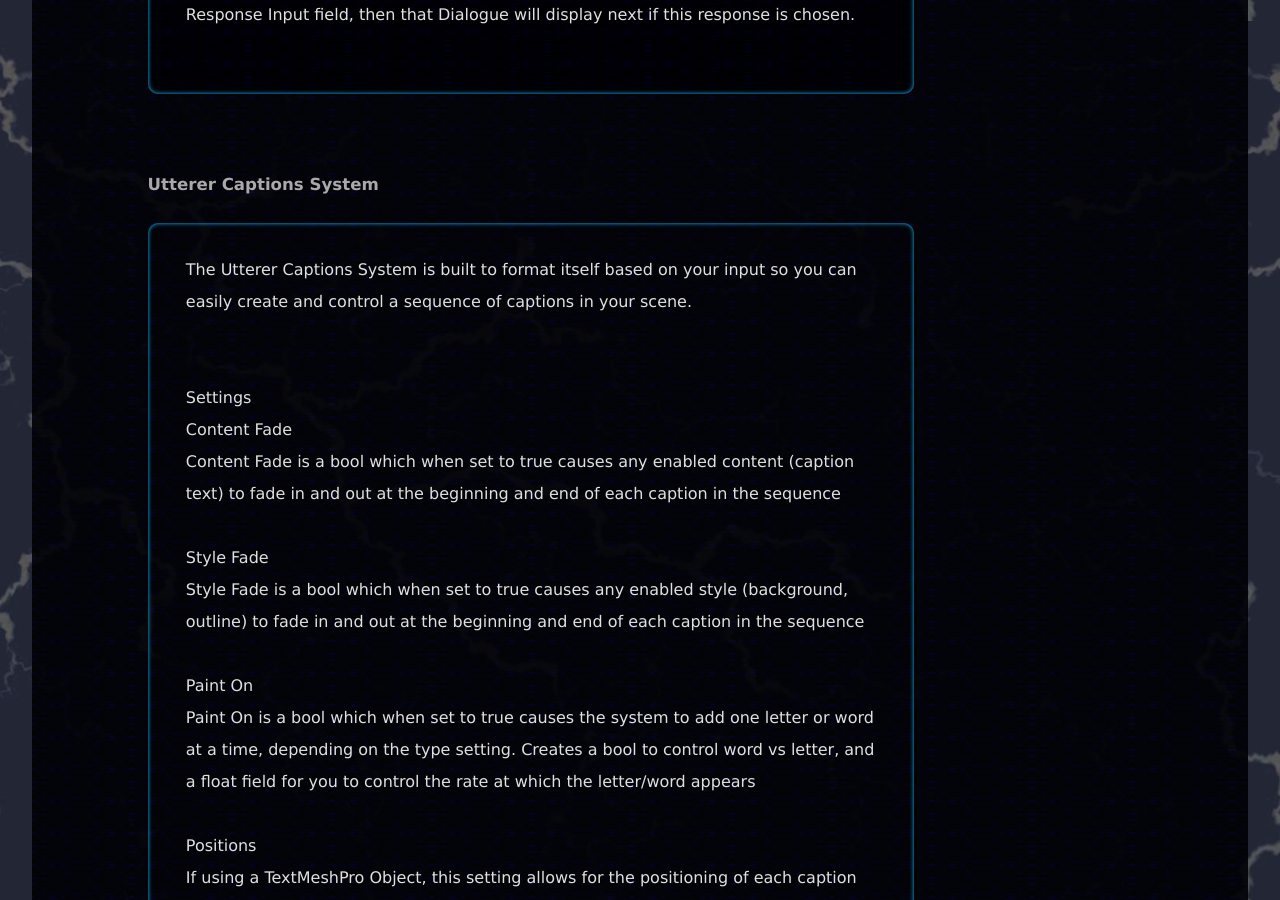
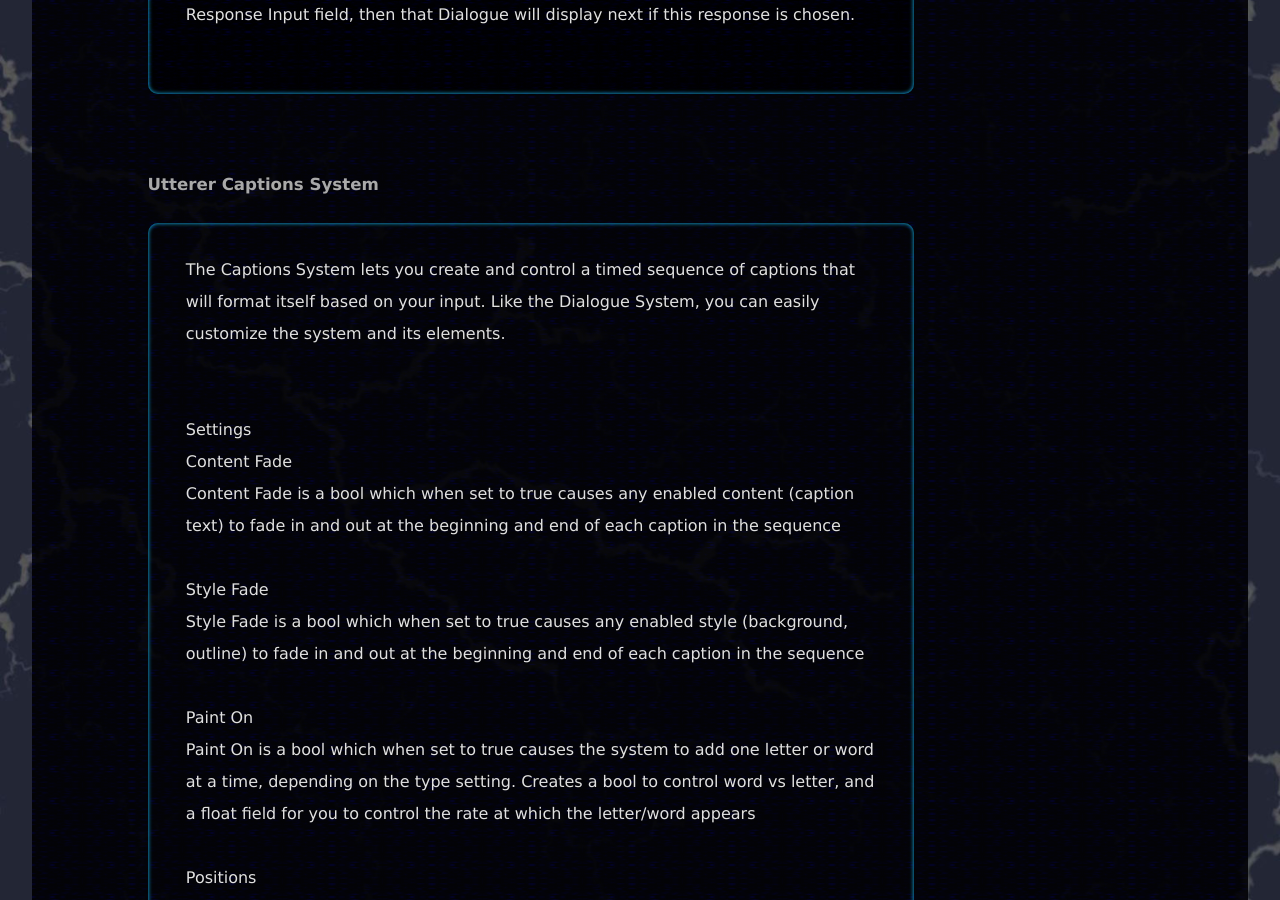
Before and after one commit to Madsir/madsirstudio.github.io, a Jekyll site: the page built from utterer/index.html, in a window 1280 px wide and 900 px high, scrolled down 6279 px. Built offline with Jekyll 4.4.1, drawn with Linux system fonts in a browser that asks for light colours.

Commit message:
Update index.html

```diff
--- a/utterer/index.html
+++ b/utterer/index.html
@@ -248,7 +248,7 @@ Response Output - If this toggle is active and connected to another Dialogue's R
 		<h2>Utterer Captions System</h2><br>
 		<div class="around"><br><p>
 
-The Utterer Captions System is built to format itself based on your input so you can easily create and control a sequence of captions in your scene.<br><br><br>
+The Captions System lets you create and control a timed sequence of captions that will format itself based on your input. Like the Dialogue System, you can easily customize the system and its elements. <br><br><br>
 
 Settings<br>
 Content Fade<br>
```
